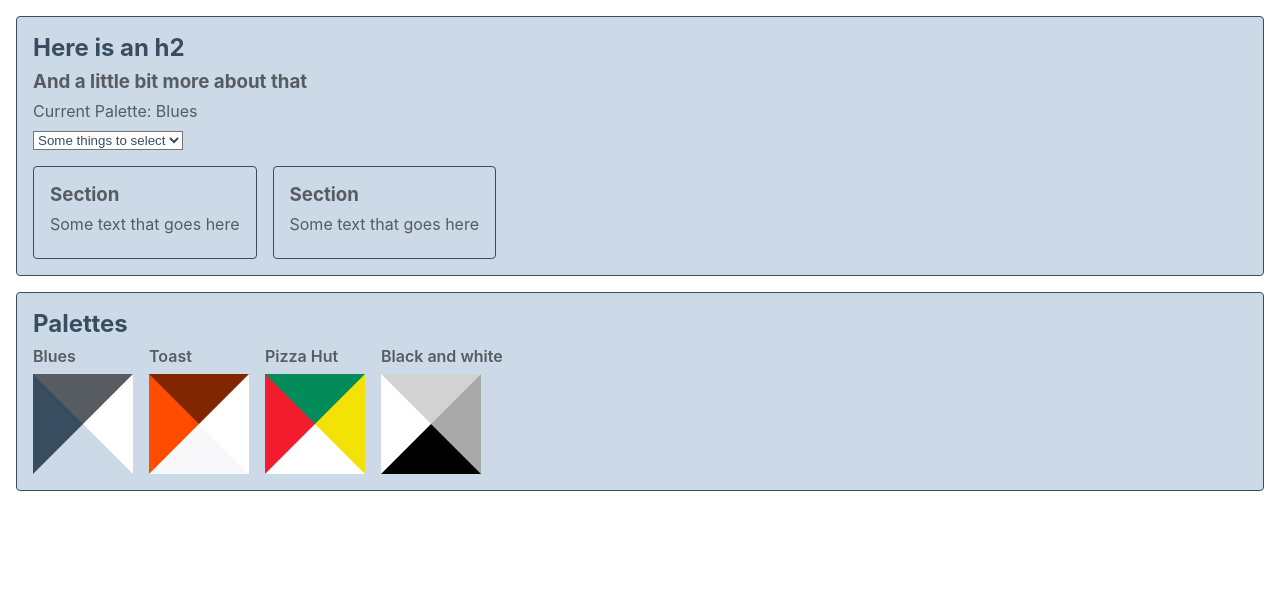
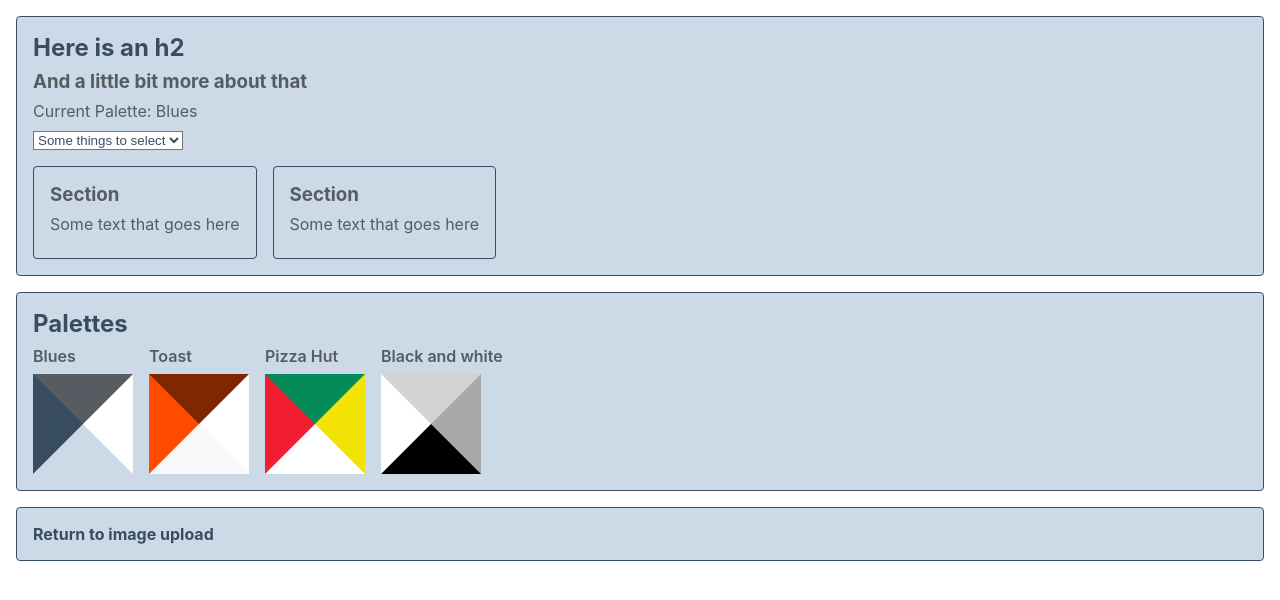
Before and after one commit to clermontster/canvas-color-app, a Next.js app: page /demo in a window 1280 px wide. Shown: the top 600 px of the page. Built offline with nearby package versions, Linux system fonts and the light colour scheme.

Commit message:
adds link to main page fr this time

```diff
--- a/pages/demo.js
+++ b/pages/demo.js
@@ -68,6 +68,9 @@ export default function Demo() {
             )}
           </div>
         </div>
+        <div className={styles.borderFrame}>
+          <a href="/">Return to image upload</a>
+        </div>
       </div>
     </div>
   )
--- a/styles/Home.module.css
+++ b/styles/Home.module.css
@@ -176,6 +176,11 @@
   background-color: var(--base-bg-color);
 }
 
+.demo a {
+  font-weight: 700;
+  color: var(--base-bold-color);
+}
+
 .demo .rows {
   display: flex;
   flex-direction: row;
```
